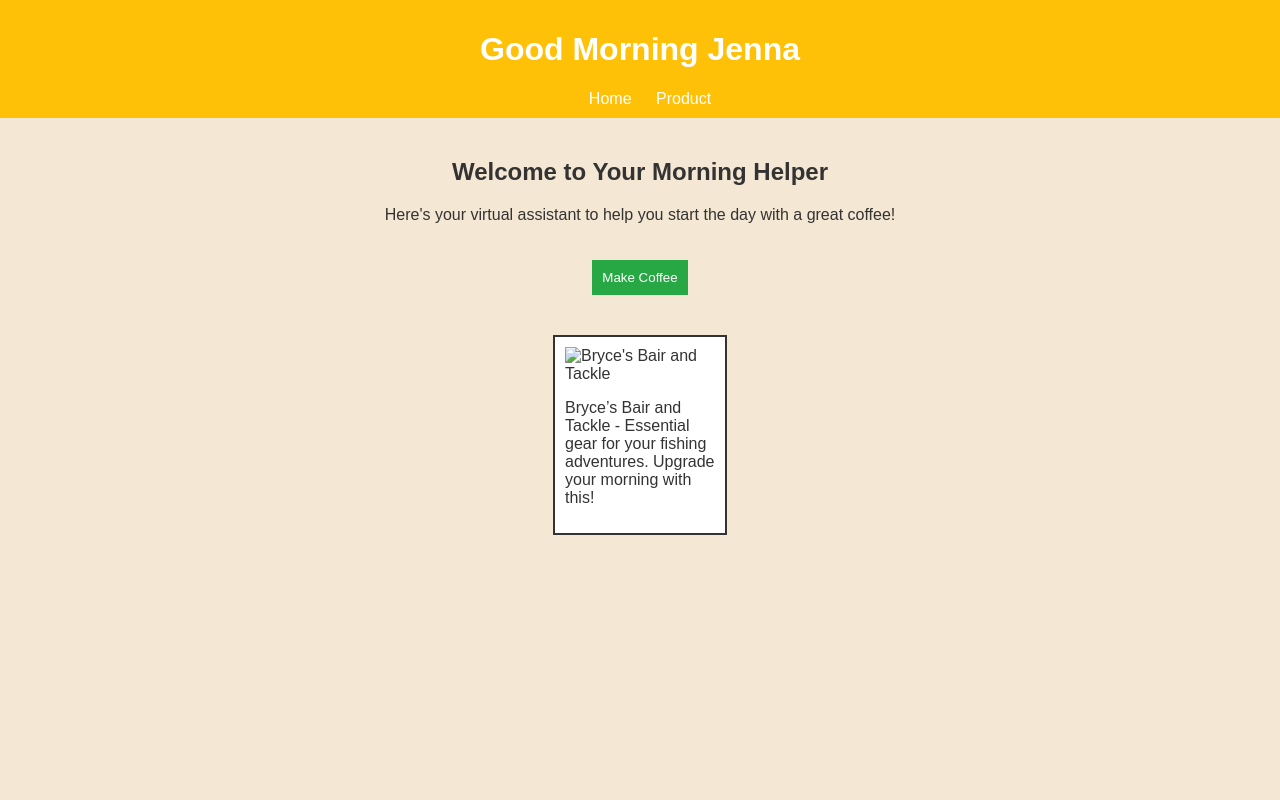
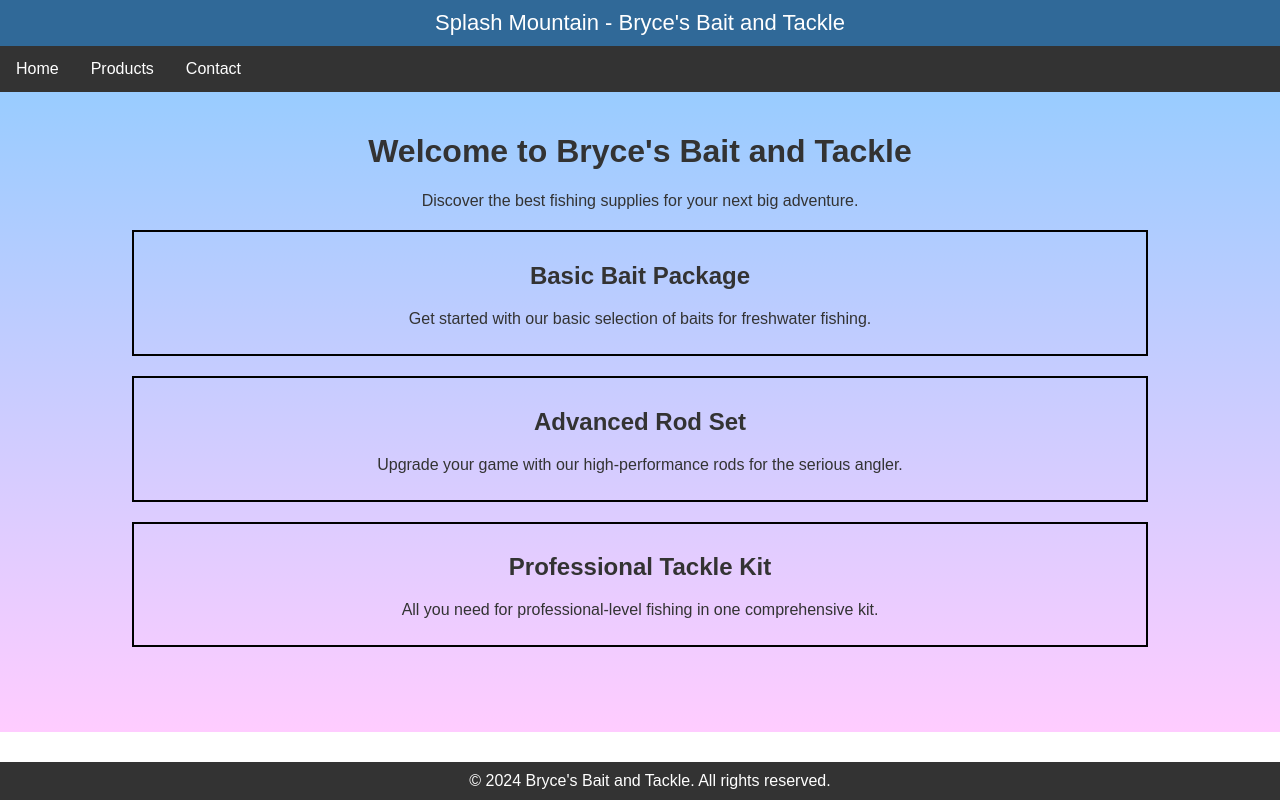
Before and after one commit to BE-1472/BE-1472.github.io, a plain HTML site: page index.html in a window 1280 px wide. Drawn offline with Linux system fonts and the light colour scheme.

Commit message:
Update index.html

```diff
--- a/index.html
+++ b/index.html
@@ -3,80 +3,95 @@
 <head>
 <meta charset="UTF-8">
 <meta name="viewport" content="width=device-width, initial-scale=1.0">
-<title>Good Morning Jenna</title>
+<title>Splash Mountain - Bryce's Bait and Tackle</title>
 <style>
-    body {
+    body, html {
+        height: 100%;
+        margin: 0;
         font-family: Arial, sans-serif;
-        background-color: #f4e7d3; /* A light and warm background color */
-        color: #333;
-        margin: 0;
-        padding: 0;
     }
-    header {
-        background-color: #ffc107; /* A vibrant yellow */
-        color: #fff;
+    .header {
+        background-color: #306998;
+        color: white;
         padding: 10px 20px;
         text-align: center;
+        font-size: 22px;
     }
-    header nav {
-        display: inline-block;
-        margin-left: 20px;
+    .navigation {
+        background-color: #333;
+        overflow: hidden;
     }
-    header nav a {
-        color: #fff;
+    .navigation a {
+        float: left;
+        display: block;
+        color: white;
+        text-align: center;
+        padding: 14px 16px;
         text-decoration: none;
-        margin: 0 10px;
     }
-    #main-content {
+    .navigation a:hover {
+        background-color: #ddd;
+        color: black;
+    }
+    .main {
         padding: 20px;
+        background: linear-gradient(to bottom, #99ccff 0%, #ffccff 100%);
+        height: 600px; /* Adjust as per content */
+        color: #333;
         text-align: center;
     }
-    #coffee-maker {
+    .product {
+        border: 2px solid #000;
+        margin: 20px auto;
         padding: 10px;
-        background-color: #28a745; /* A strong green */
-        color: #fff;
-        border: none;
-        cursor: pointer;
-        margin-top: 20px;
+        width: 80%;
+        transition: transform 0.5s ease;
     }
-    #products {
-        display: flex;
-        justify-content: center;
-        gap: 10px;
-        padding: 20px;
+    .product:hover {
+        transform: scale(1.1);
     }
-    .product {
-        border: 2px solid #333;
+    .footer {
+        position: fixed;
+        left: 0;
+        bottom: 0;
+        width: 100%;
+        background-color: #333;
+        color: white;
+        text-align: center;
         padding: 10px;
-        width: 150px;
-        background-color: #fff;
     }
 </style>
 </head>
 <body>
-<header>
-    <h1>Good Morning Jenna</h1>
-    <nav>
-        <a href="#home">Home</a>
-        <a href="#products">Product</a>
-    </nav>
-</header>
-<div id="main-content">
-    <h2>Welcome to Your Morning Helper</h2>
-    <p>Here's your virtual assistant to help you start the day with a great coffee!</p>
-    <button id="coffee-maker" onclick="makeCoffee()">Make Coffee</button>
+<div class="header">Splash Mountain - Bryce's Bait and Tackle</div>
+<div class="navigation">
+    <a href="#home">Home</a>
+    <a href="#products">Products</a>
+    <a href="#contact">Contact</a>
 </div>
-<div id="products">
+<div class="main">
+    <h1>Welcome to Bryce's Bait and Tackle</h1>
+    <p>Discover the best fishing supplies for your next big adventure.</p>
     <div class="product">
-        <img src="path_to_bryce_bair_and_tackle_image.jpg" alt="Bryce's Bair and Tackle">
-        <p>Bryce’s Bair and Tackle - Essential gear for your fishing adventures. Upgrade your morning with this!</p>
+        <h2>Basic Bait Package</h2>
+        <p>Get started with our basic selection of baits for freshwater fishing.</p>
+    </div>
+    <div class="product">
+        <h2>Advanced Rod Set</h2>
+        <p>Upgrade your game with our high-performance rods for the serious angler.</p>
+    </div>
+    <div class="product">
+        <h2>Professional Tackle Kit</h2>
+        <p>All you need for professional-level fishing in one comprehensive kit.</p>
     </div>
 </div>
+<div class="footer">
+    © 2024 Bryce's Bait and Tackle. All rights reserved.
+</div>
+
 <script>
-    function makeCoffee() {
-        alert('Starting the coffee machine!');
-        // Additional JavaScript can go here to interact with a coffee machine API or similar
-    }
+// Add any JavaScript you need here
 </script>
+
 </body>
 </html>
```
